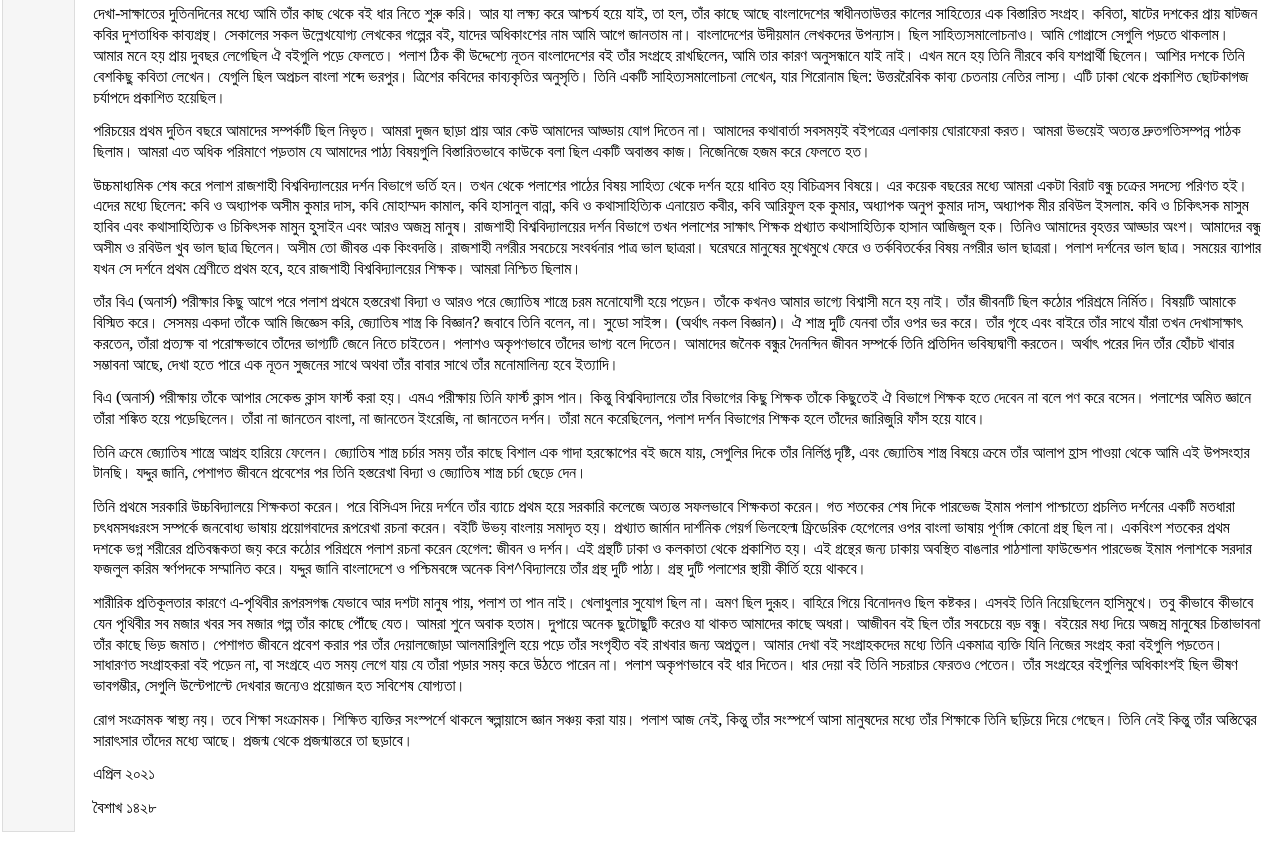
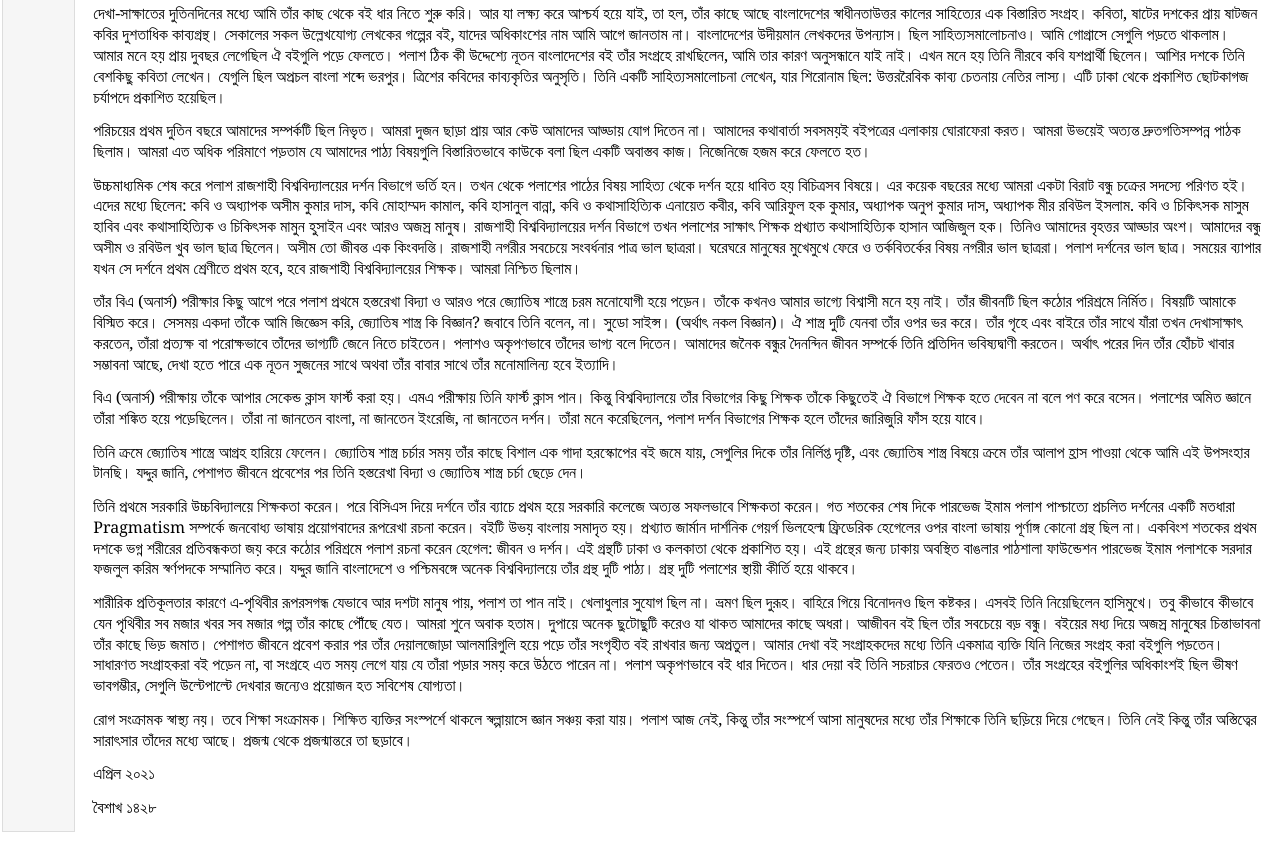
Before and after one commit to parvezimampalash/parvezimampalash.github.io, a plain HTML site: page ichok_duende.html in a window 1280 px wide. Shown: the part 453-1295 px from the top of the page. Drawn offline with Linux system fonts and the light colour scheme.

Commit message:
correct pages

```diff
--- a/ichok_duende.html
+++ b/ichok_duende.html
@@ -29,7 +29,7 @@
 <p>তাঁর বিএ (অনার্স) পরীক্ষার কিছু আগে পরে পলাশ প্রথমে হস্তরেখা বিদ্যা ও আরও পরে জ্যোতিষ শাস্ত্রে চরম মনোযোগী হয়ে পড়েন। তাঁকে কখনও আমার ভাগ্যে বিশ্বাসী মনে হয় নাই। তাঁর জীবনটি ছিল কঠোর পরিশ্রমে নির্মিত। বিষয়টি আমাকে বিস্মিত করে। সেসময় একদা তাঁকে আমি জিজ্ঞেস করি, জ্যোতিষ শাস্ত্র কি বিজ্ঞান? জবাবে তিনি বলেন, না। সুডো সাইন্স। (অর্থাৎ নকল বিজ্ঞান)। ঐ শাস্ত্র দুটি যেনবা তাঁর ওপর ভর করে। তাঁর গৃহে এবং বাইরে তাঁর সাথে যাঁরা তখন দেখাসাক্ষাৎ করতেন, তাঁরা প্রত্যক্ষ বা পরোক্ষভাবে তাঁদের ভাগ্যটি জেনে নিতে চাইতেন। পলাশও অকৃপণভাবে তাঁদের ভাগ্য বলে দিতেন। আমাদের জনৈক বন্ধুর দৈনন্দিন জীবন সম্পর্কে তিনি প্রতিদিন ভবিষ্যদ্বাণী করতেন। অর্থাৎ পরের দিন তাঁর হোঁচট খাবার সম্ভাবনা আছে, দেখা হতে পারে এক নূতন সুজনের সাথে অথবা তাঁর বাবার সাথে তাঁর মনোমালিন্য হবে ইত্যাদি।</p>
 <p>বিএ (অনার্স) পরীক্ষায় তাঁকে আপার সেকেন্ড ক্লাস ফার্স্ট করা হয়। এমএ পরীক্ষায় তিনি ফার্স্ট ক্লাস পান। কিন্তু বিশ্ববিদ্যালয়ে তাঁর বিভাগের কিছু শিক্ষক তাঁকে কিছুতেই ঐ বিভাগে শিক্ষক হতে দেবেন না বলে পণ করে বসেন। পলাশের অমিত জ্ঞানে তাঁরা শঙ্কিত হয়ে পড়েছিলেন। তাঁরা না জানতেন বাংলা, না জানতেন ইংরেজি, না জানতেন দর্শন। তাঁরা মনে করেছিলেন, পলাশ দর্শন বিভাগের শিক্ষক হলে তাঁদের জারিজুরি ফাঁস হয়ে যাবে।</p>
 <p>তিনি ক্রমে জ্যোতিষ শাস্ত্রে আগ্রহ হারিয়ে ফেলেন। জ্যোতিষ শাস্ত্র চর্চার সময় তাঁর কাছে বিশাল এক গাদা হরস্কোপের বই জমে যায়, সেগুলির দিকে তাঁর নির্লিপ্ত দৃষ্টি, এবং জ্যোতিষ শাস্ত্র বিষয়ে ক্রমে তাঁর আলাপ হ্রাস পাওয়া থেকে আমি এই উপসংহার টানছি। যদ্দুর জানি, পেশাগত জীবনে প্রবেশের পর তিনি হস্তরেখা বিদ্যা ও জ্যোতিষ শাস্ত্র চর্চা ছেড়ে দেন।</p>
-<p>তিনি প্রথমে সরকারি উচ্চবিদ্যালয়ে শিক্ষকতা করেন। পরে বিসিএস দিয়ে দর্শনে তাঁর ব্যাচে প্রথম হয়ে সরকারি কলেজে অত্যন্ত সফলভাবে শিক্ষকতা করেন। গত শতকের শেষ দিকে পারভেজ ইমাম পলাশ পাশ্চাত্যে প্রচলিত দর্শনের একটি মতধারা চৎধমসধঃরংস সম্পর্কে জনবোধ্য ভাষায় প্রয়োগবাদের রূপরেখা রচনা করেন। বইটি উভয় বাংলায় সমাদৃত হয়। প্রখ্যাত জার্মান দার্শনিক গেয়র্গ ভিলহেল্ম ফ্রিডেরিক হেগেলের ওপর বাংলা ভাষায় পূর্ণাঙ্গ কোনো গ্রন্থ ছিল না। একবিংশ শতকের প্রথম দশকে ভগ্ন শরীরের প্রতিবন্ধকতা জয় করে কঠোর পরিশ্রমে পলাশ রচনা করেন হেগেল: জীবন ও দর্শন। এই গ্রন্থটি ঢাকা ও কলকাতা থেকে প্রকাশিত হয়। এই গ্রন্থের জন্য ঢাকায় অবস্থিত বাঙলার পাঠশালা ফাউন্ডেশন পারভেজ ইমাম পলাশকে সরদার ফজলুল করিম স্বর্ণপদকে সম্মানিত করে। যদ্দুর জানি বাংলাদেশে ও পশ্চিমবঙ্গে অনেক বিশ^বিদ্যালয়ে তাঁর গ্রন্থ দুটি পাঠ্য। গ্রন্থ দুটি পলাশের স্থায়ী কীর্তি হয়ে থাকবে।</p>
+<p>তিনি প্রথমে সরকারি উচ্চবিদ্যালয়ে শিক্ষকতা করেন। পরে বিসিএস দিয়ে দর্শনে তাঁর ব্যাচে প্রথম হয়ে সরকারি কলেজে অত্যন্ত সফলভাবে শিক্ষকতা করেন। গত শতকের শেষ দিকে পারভেজ ইমাম পলাশ পাশ্চাত্যে প্রচলিত দর্শনের একটি মতধারা Pragmatism সম্পর্কে জনবোধ্য ভাষায় প্রয়োগবাদের রূপরেখা রচনা করেন। বইটি উভয় বাংলায় সমাদৃত হয়। প্রখ্যাত জার্মান দার্শনিক গেয়র্গ ভিলহেল্ম ফ্রিডেরিক হেগেলের ওপর বাংলা ভাষায় পূর্ণাঙ্গ কোনো গ্রন্থ ছিল না। একবিংশ শতকের প্রথম দশকে ভগ্ন শরীরের প্রতিবন্ধকতা জয় করে কঠোর পরিশ্রমে পলাশ রচনা করেন হেগেল: জীবন ও দর্শন। এই গ্রন্থটি ঢাকা ও কলকাতা থেকে প্রকাশিত হয়। এই গ্রন্থের জন্য ঢাকায় অবস্থিত বাঙলার পাঠশালা ফাউন্ডেশন পারভেজ ইমাম পলাশকে সরদার ফজলুল করিম স্বর্ণপদকে সম্মানিত করে। যদ্দুর জানি বাংলাদেশে ও পশ্চিমবঙ্গে অনেক বিশ্ববিদ্যালয়ে তাঁর গ্রন্থ দুটি পাঠ্য। গ্রন্থ দুটি পলাশের স্থায়ী কীর্তি হয়ে থাকবে।</p>
 <p>শারীরিক প্রতিকূলতার কারণে এ-পৃথিবীর রূপরসগন্ধ যেভাবে আর দশটা মানুষ পায়, পলাশ তা পান নাই। খেলাধুলার সুযোগ ছিল না। ভ্রমণ ছিল দুরূহ। বাহিরে গিয়ে বিনোদনও ছিল কষ্টকর। এসবই তিনি নিয়েছিলেন হাসিমুখে। তবু কীভাবে কীভাবে যেন পৃথিবীর সব মজার খবর সব মজার গল্প তাঁর কাছে পৌঁছে যেত। আমরা শুনে অবাক হতাম। দুপায়ে অনেক ছুটোছুটি করেও যা থাকত আমাদের কাছে অধরা। আজীবন বই ছিল তাঁর সবচেয়ে বড় বন্ধু। বইয়ের মধ্য দিয়ে অজস্র মানুষের চিন্তাভাবনা তাঁর কাছে ভিড় জমাত। পেশাগত জীবনে প্রবেশ করার পর তাঁর দেয়ালজোড়া আলমারিগুলি হয়ে পড়ে তাঁর সংগৃহীত বই রাখবার জন্য অপ্রতুল। আমার দেখা বই সংগ্রাহকদের মধ্যে তিনি একমাত্র ব্যক্তি যিনি নিজের সংগ্রহ করা বইগুলি পড়তেন। সাধারণত সংগ্রাহকরা বই পড়েন না, বা সংগ্রহে এত সময় লেগে যায় যে তাঁরা পড়ার সময় করে উঠতে পারেন না। পলাশ অকৃপণভাবে বই ধার দিতেন। ধার দেয়া বই তিনি সচরাচর ফেরতও পেতেন। তাঁর সংগ্রহের বইগুলির অধিকাংশই ছিল ভীষণ ভাবগম্ভীর, সেগুলি উল্টেপাল্টে দেখবার জন্যেও প্রয়োজন হত সবিশেষ যোগ্যতা।</p>
 <p>রোগ সংক্রামক স্বাস্থ্য নয়। তবে শিক্ষা সংক্রামক। শিক্ষিত ব্যক্তির সংস্পর্শে থাকলে স্বল্পায়াসে জ্ঞান সঞ্চয় করা যায়। পলাশ আজ নেই, কিন্তু তাঁর সংস্পর্শে আসা মানুষদের মধ্যে তাঁর শিক্ষাকে তিনি ছড়িয়ে দিয়ে গেছেন। তিনি নেই কিন্তু তাঁর অস্তিত্বের সারাৎসার তাঁদের মধ্যে আছে। প্রজন্ম থেকে প্রজন্মান্তরে তা ছড়াবে।</p>
 <p>এপ্রিল ২০২১</p>
```
